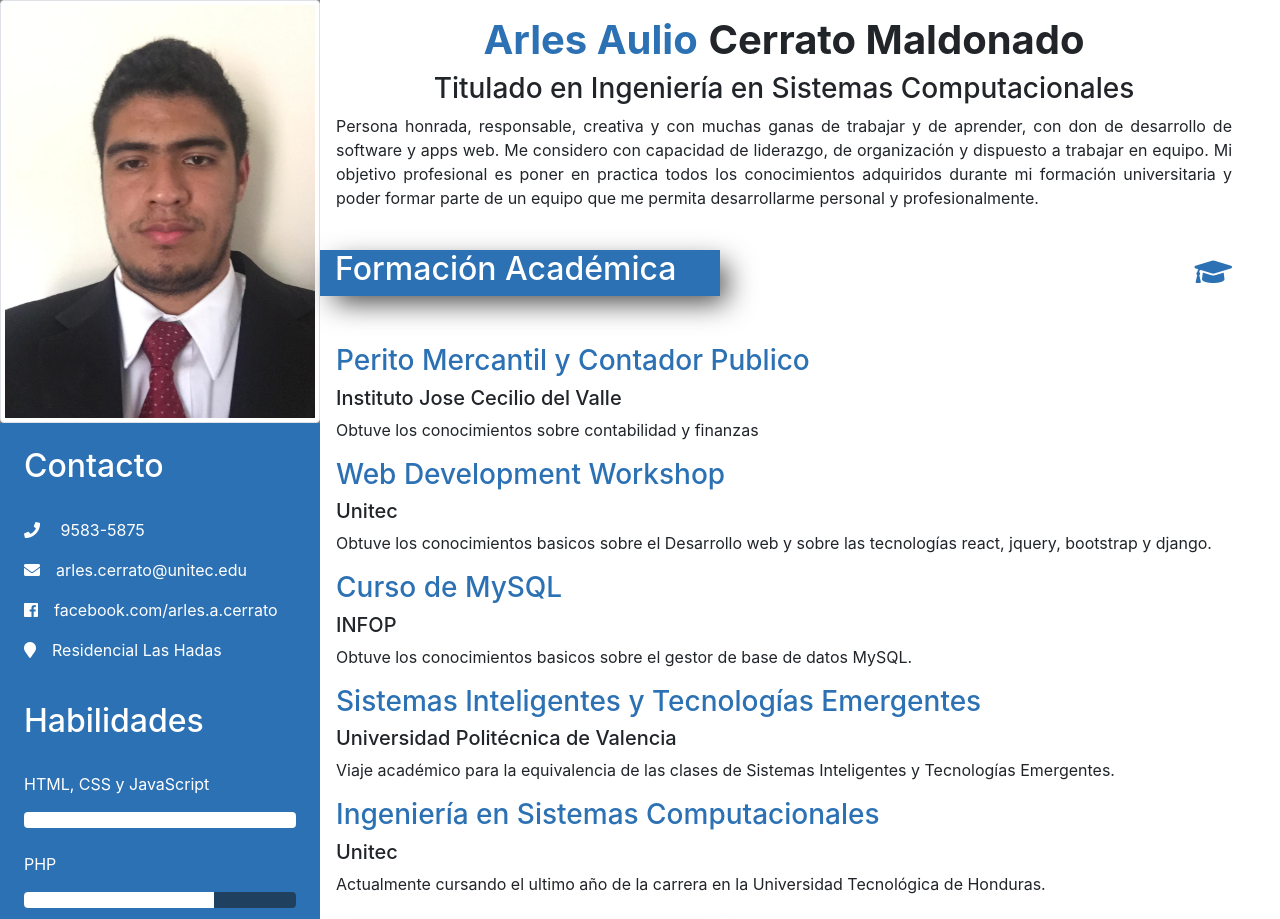
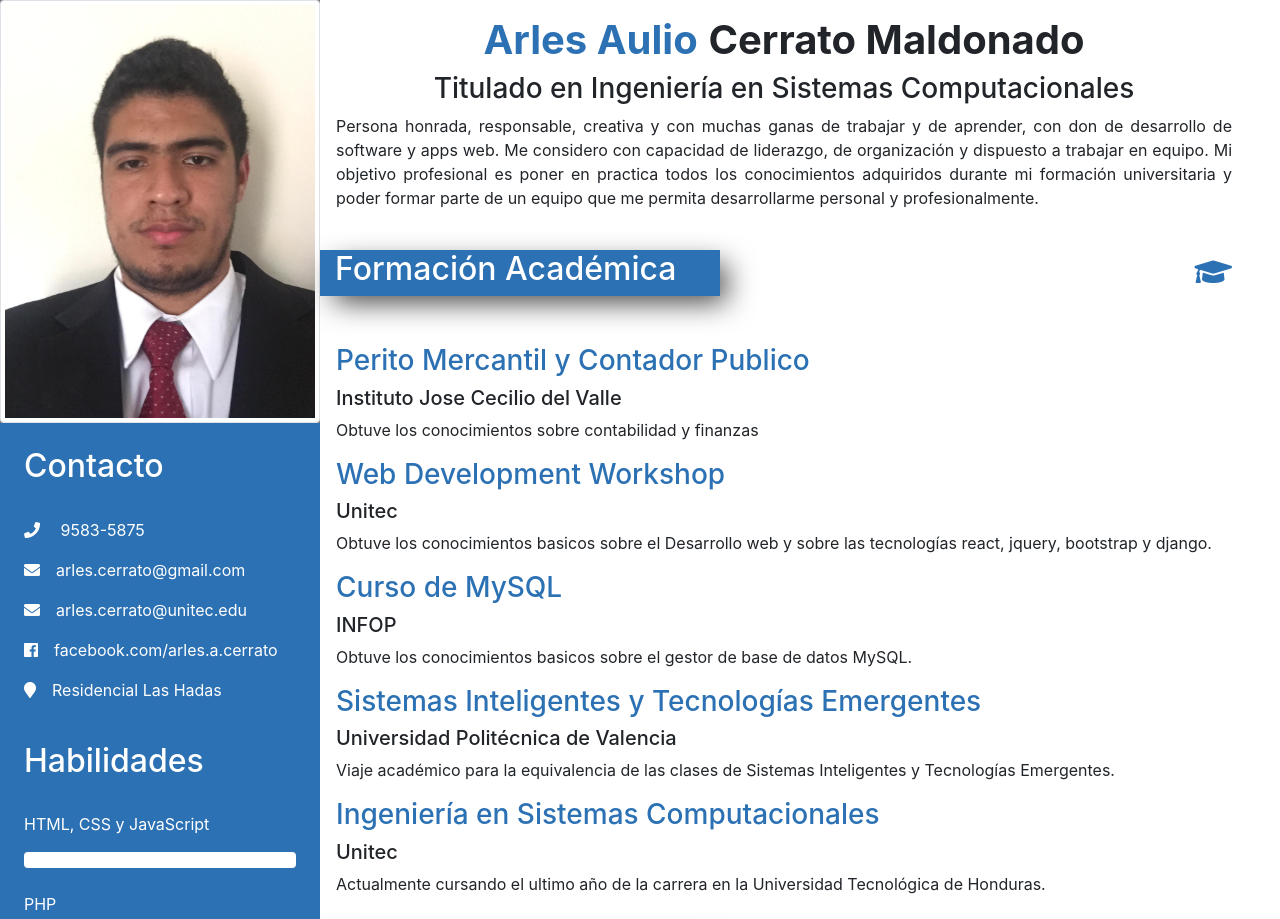
Before and after one commit to Arles96/CurriculumVitae, a plain HTML site: page index.html in a window 1280 px wide. Shown: the top 919 px of the page. Drawn offline with nearby package versions, Linux system fonts and the light colour scheme.

Commit message:
Argeando email

```diff
--- a/index.html
+++ b/index.html
@@ -26,6 +26,7 @@
                 <h2>Contacto</h2>
                 <br>
                 <p><i class="fas fa-phone mr-3"></i> 9583-5875</p>
+                <p><i class="fas fa-envelope mr-3"></i>arles.cerrato@gmail.com</p>
                 <p><i class="fas fa-envelope mr-3"></i>arles.cerrato@unitec.edu</p>
                 <p><i class="fab fa-facebook mr-3"></i>facebook.com/arles.a.cerrato</p>
                 <p><i class="fas fa-map-marker mr-3"></i>Residencial Las Hadas</p>
```
